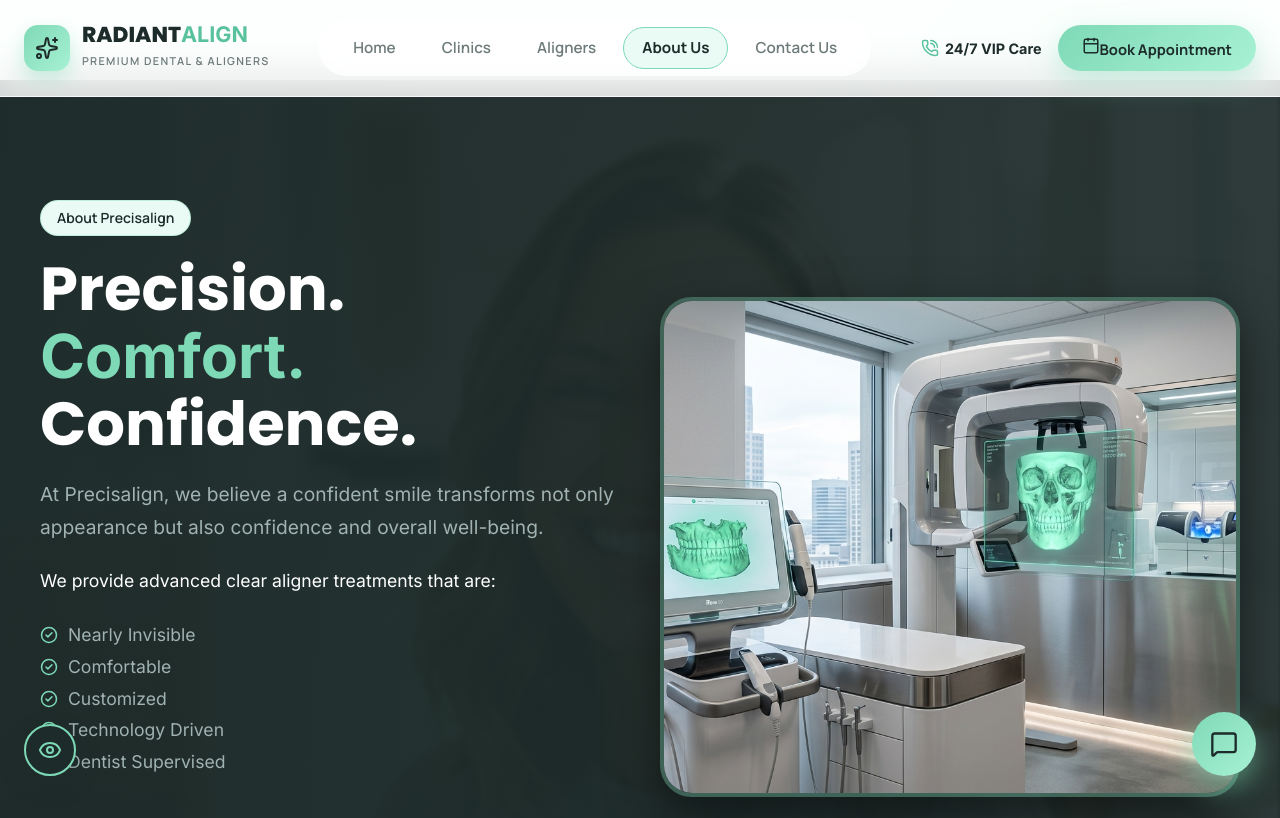
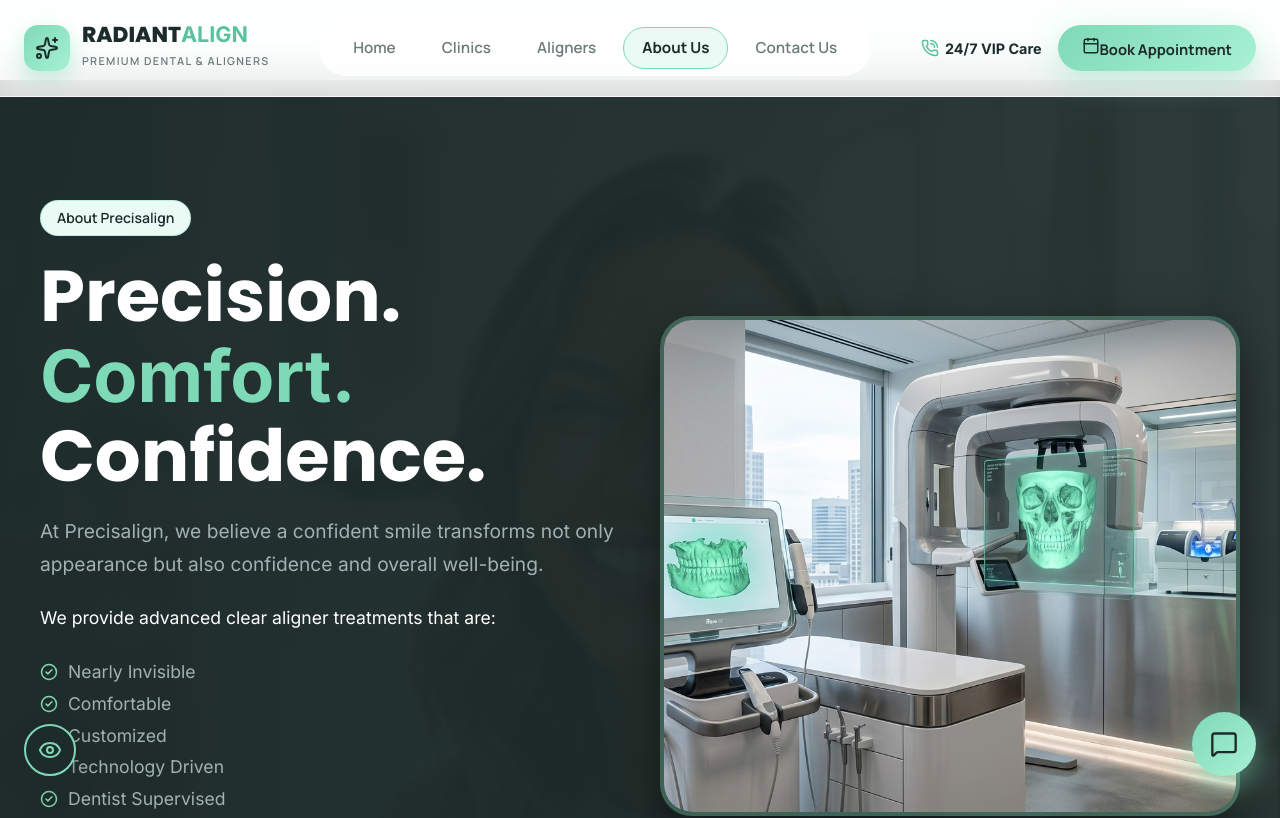
Before and after one commit to viduthalai652-hash/dental-web, a React (Vite) app: page /about in a window 1280 px wide. Shown: the top 818 px of the page. Built offline with nearby package versions, Linux system fonts and the light colour scheme.

Commit message:
fix: restore desktop base font sizes for hero titles

```diff
--- a/src/index.css
+++ b/src/index.css
@@ -339,7 +339,12 @@ p, span, div, .body-inter {
 }
 
 /* Base Utility Styles */
-.hero-title-about { font-size: 3.8rem; }
+.hero-title-main { font-size: 4.5rem; }
+.hero-title-home { font-size: 4.5rem; }
+.hero-title-clinics { font-size: 4.5rem; }
+.hero-title-about { font-size: 4.5rem; }
+.hero-desc { font-size: 1.25rem; }
+
 .nav-links-desktop { display: flex; align-items: center; gap: 8px; }
 .mobile-menu-btn { display: none; background: transparent; border: none; cursor: pointer; color: var(--dark-slate); padding: 6px; }
 .hide-on-mobile { display: inline; }
```
